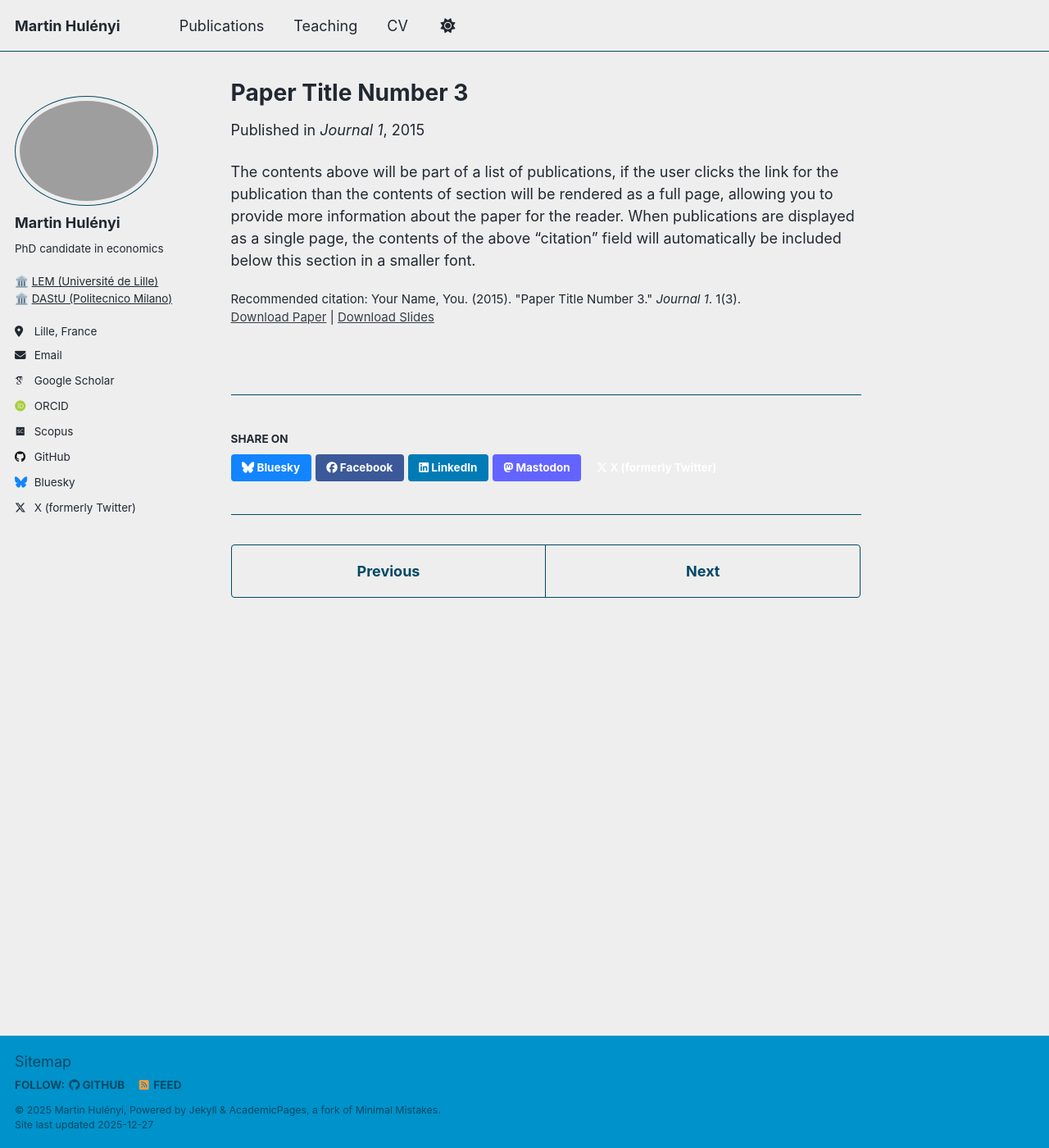
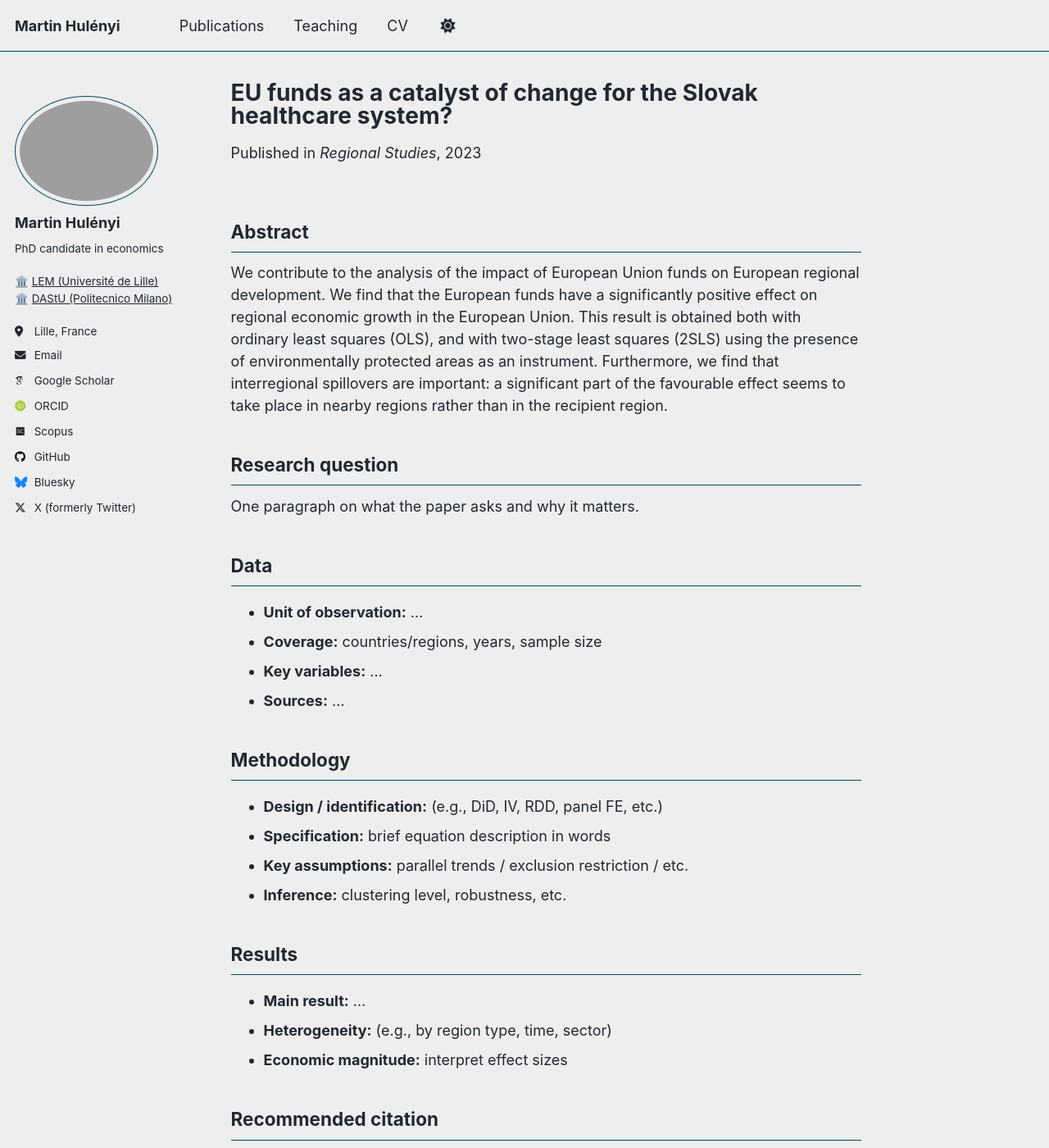
Before and after one commit to martinhulenyi/martinhulenyi.github.io, a Jekyll site: the page built from _publications/2015-10-01-paper-title-number-3.md, in a window 1280 px wide and 1400 px high. Shown: the whole window at 82% size. Built offline with Jekyll 4.4.1, drawn with Linux system fonts in a browser that asks for light colours; some web fonts are replaced; a script that is not in the unit is left out.

Commit message:
changing publications

```diff
--- a/_publications/2015-10-01-paper-title-number-3.md
+++ b/_publications/2015-10-01-paper-title-number-3.md
@@ -1,14 +1,45 @@
 ---
-title: "Paper Title Number 3"
+title: "EU funds as a catalyst of change for the Slovak healthcare system?"
 collection: publications
 category: manuscripts
-permalink: /publication/2015-10-01-paper-title-number-3
-excerpt: 'This paper is about the number 3. The number 4 is left for future work.'
-date: 2015-10-01
-venue: 'Journal 1'
-slidesurl: 'https://academicpages.github.io/files/slides3.pdf'
-paperurl: 'https://academicpages.github.io/files/paper3.pdf'
-citation: 'Your Name, You. (2015). &quot;Paper Title Number 3.&quot; <i>Journal 1</i>. 1(3).'
+date: 2023-07-07
+venue: "Regional Studies"
+paperurl: "https://www.tandfonline.com/doi/full/10.1080/00343404.2023.2217214"
+bibtexurl: "https://raw.githubusercontent.com/martinhulenyi/martinhulenyi.github.io/master/files/fidrmuc_et_al_2023.bib"
+
+# Shows on the publications OVERVIEW only:
+excerpt: "We contribute to the analysis of the impact of European Union funds on European regional development. We find that the European funds have a significantly positive effect on regional economic growth in the European Union. This result is obtained both with ordinary least squares (OLS), and with two-stage least squares (2SLS) using the presence of environmentally protected areas as an instrument. Furthermore, we find that interregional spillovers are important: a significant part of the favourable effect seems to take place in nearby regions rather than in the recipient region."
 ---
 
-The contents above will be part of a list of publications, if the user clicks the link for the publication than the contents of section will be rendered as a full page, allowing you to provide more information about the paper for the reader. When publications are displayed as a single page, the contents of the above "citation" field will automatically be included below this section in a smaller font.
+## Abstract
+We contribute to the analysis of the impact of European Union funds on European regional development. We find that the European funds have a significantly positive effect on regional economic growth in the European Union. This result is obtained both with ordinary least squares (OLS), and with two-stage least squares (2SLS) using the presence of environmentally protected areas as an instrument. Furthermore, we find that interregional spillovers are important: a significant part of the favourable effect seems to take place in nearby regions rather than in the recipient region.
+
+
+## Research question
+One paragraph on what the paper asks and why it matters.
+
+## Data
+- **Unit of observation:** …
+- **Coverage:** countries/regions, years, sample size
+- **Key variables:** …
+- **Sources:** …
+
+## Methodology
+- **Design / identification:** (e.g., DiD, IV, RDD, panel FE, etc.)
+- **Specification:** brief equation description in words
+- **Key assumptions:** parallel trends / exclusion restriction / etc.
+- **Inference:** clustering level, robustness, etc.
+
+## Results
+- **Main result:** …
+- **Heterogeneity:** (e.g., by region type, time, sector)
+- **Economic magnitude:** interpret effect sizes
+
+<!-- ## Robustness & validation
+- Placebos / pre-trends
+- Alternative outcomes / samples
+- Sensitivity checks -->
+
+
+## Recommended citation
+{{ page.citation }}
```
Also changed, not shown: files/fidrmuc_et_al_2023.bib (renamed from files/fidrmuc_et_al_2024.bib).
